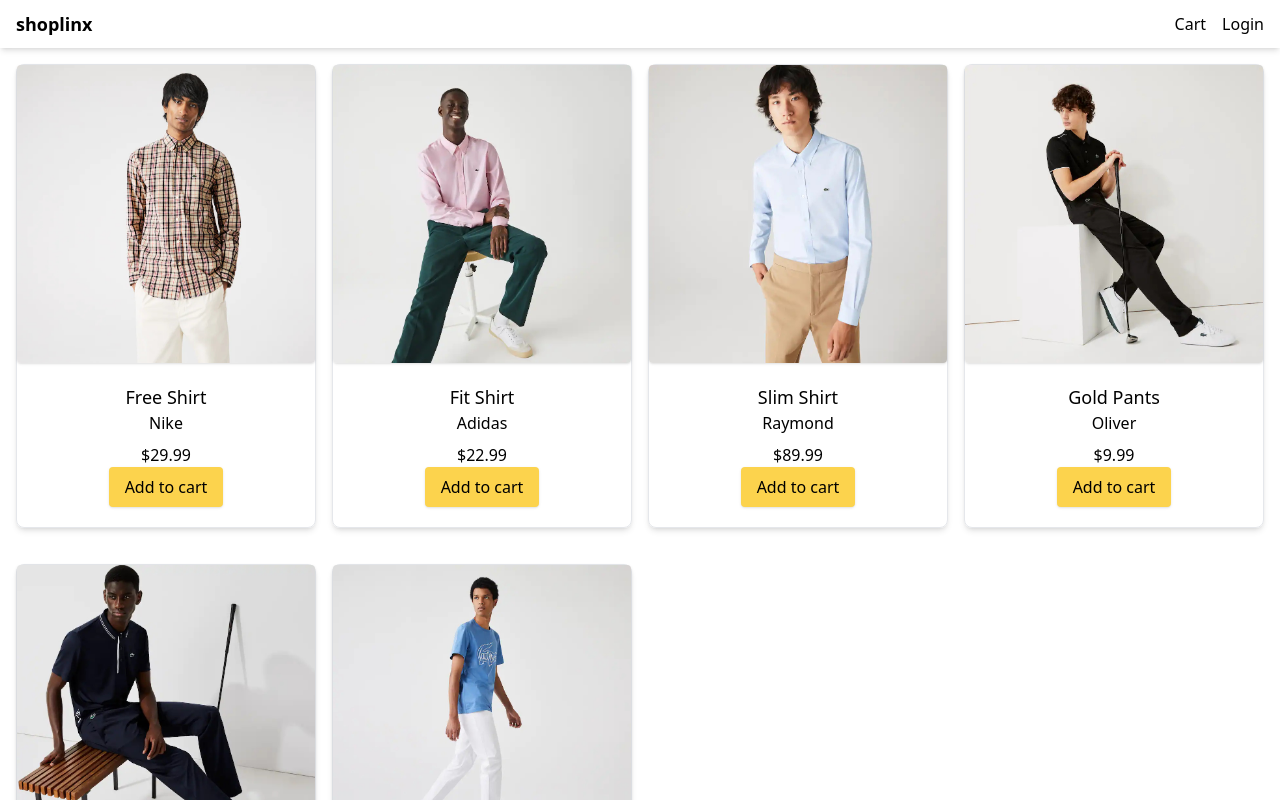
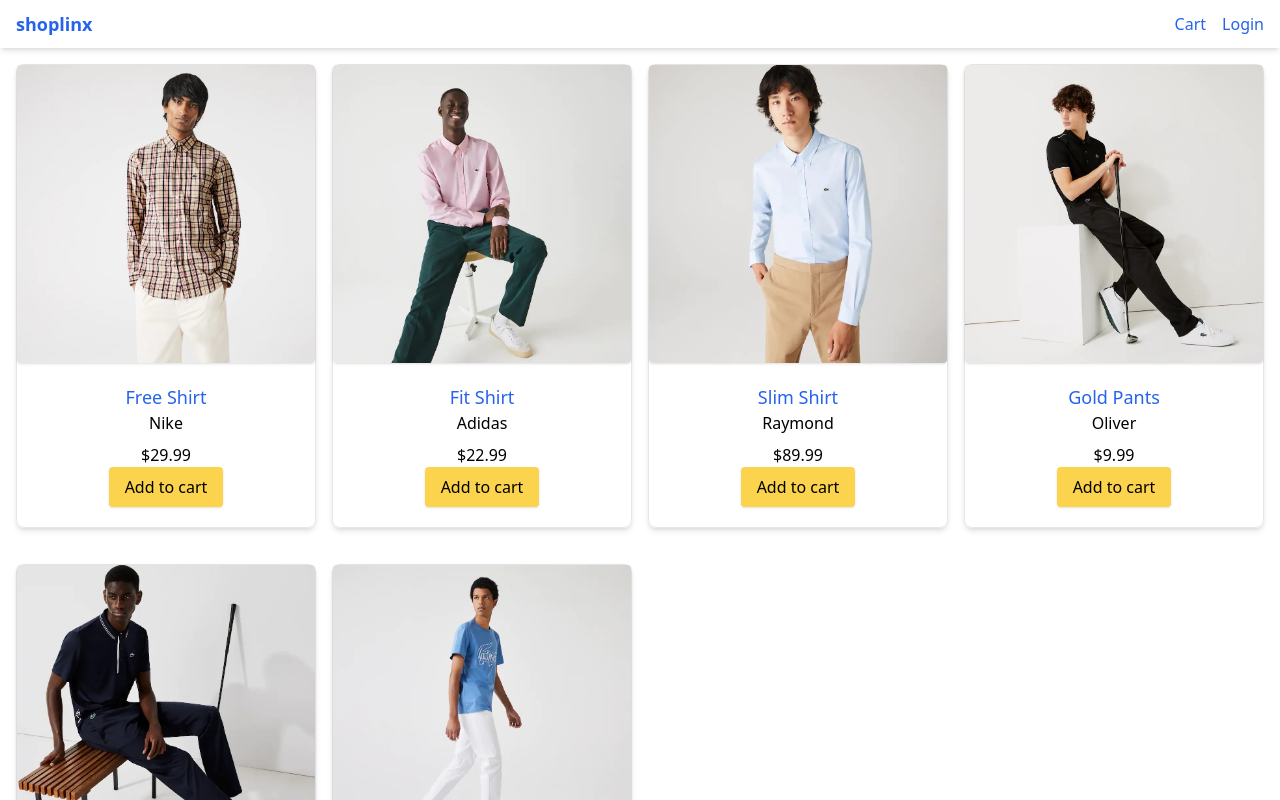
Before and after one commit to coolzyte/shop-linx, a Next.js app: page / in a window 1280 px wide. Shown: the top 800 px of the page. Built offline with nearby package versions, Linux system fonts and the light colour scheme; no server answers.

Commit message:
added the dropdown menu and implement logout

```diff
--- /dev/null
+++ b/components/DropdownLink.tsx
@@ -0,0 +1,16 @@
+import Link from 'next/link';
+
+interface DropdownLinkProps {
+  href: string;
+  children: React.ReactNode;
+  className: string;
+}
+
+export default function DropdownLink(props: DropdownLinkProps) {
+  const { href, children, ...rest } = props;
+  return (
+    <Link href={href}>
+      <span {...rest}>{children}</span>
+    </Link>
+  );
+}
--- a/components/Layout.tsx
+++ b/components/Layout.tsx
@@ -1,10 +1,13 @@
 import { Store, IState } from '@/utils/Store';
-import { useSession } from 'next-auth/react';
+import { Menu } from '@headlessui/react';
+import { signOut, useSession } from 'next-auth/react';
 import Head from 'next/head';
 import Link from 'next/link';
 import { useContext, useEffect, useState } from 'react';
 import { ToastContainer } from 'react-toastify';
 import 'react-toastify/dist/ReactToastify.css';
+import DropdownLink from './DropdownLink';
+import Cookies from 'js-cookie';
 
 interface ILayoutContext extends IState {}
 
@@ -16,12 +19,18 @@
 export default function Layout({ title, children }: LayoutProps) {
   const { status, data: session } = useSession();
 
-  const { cart } = useContext<ILayoutContext>(Store);
+  const { cart, dispatch } = useContext<ILayoutContext>(Store);
   const [cartItemsCount, setCartItemsCount] = useState(0);
 
   useEffect(() => {
     setCartItemsCount(cart.cartItems.reduce((a, c) => a + c.quantity, 0));
   }, [cart.cartItems]);
+
+  const logoutClickHandler = () => {
+    Cookies.remove('cart');
+    dispatch({ type: 'CART_RESET' });
+    signOut({ callbackUrl: '/login' });
+  };
 
   return (
     <>
@@ -50,7 +59,35 @@
               {status === 'loading' ? (
                 'Loading'
               ) : session?.user ? (
-                session.user.name
+                <Menu as="div" className="relative inline-block">
+                  <Menu.Button className="text-blue-600">
+                    {session.user.name}
+                  </Menu.Button>
+                  <Menu.Items className="absolute right-0 w-56 top-10 origin-top-right shadow-lg">
+                    <Menu.Item>
+                      <DropdownLink className="dropdown-link" href="/profile">
+                        Profile
+                      </DropdownLink>
+                    </Menu.Item>
+                    <Menu.Item>
+                      <DropdownLink
+                        className="dropdown-link"
+                        href="/order-history"
+                      >
+                        Order History
+                      </DropdownLink>
+                    </Menu.Item>
+                    <Menu.Item>
+                      <DropdownLink
+                        className="dropdown-link"
+                        href="#"
+                        onClick={logoutClickHandler}
+                      >
+                        Logout
+                      </DropdownLink>
+                    </Menu.Item>
+                  </Menu.Items>
+                </Menu>
               ) : (
                 <Link href="/login">Login</Link>
               )}
--- a/package.json
+++ b/package.json
@@ -9,6 +9,7 @@
     "lint": "next lint"
   },
   "dependencies": {
+    "@headlessui/react": "^1.7.14",
     "@heroicons/react": "^1.0.6",
     "@types/node": "18.16.3",
     "@types/react": "18.2.5",
--- a/styles/globals.css
+++ b/styles/globals.css
@@ -2,10 +2,16 @@
 @tailwind components;
 @tailwind utilities;
 
-:root {
-  --foreground-rgb: 0, 0, 0;
-  --background-start-rgb: 214, 219, 220;
-  --background-end-rgb: 255, 255, 255;
+html,
+body {
+  padding: 0;
+  margin: 0;
+  font-family: system-ui, -apple-system, BlinkMacSystemFont, 'Segoe UI', Roboto,
+    Oxygen, Ubuntu, Cantarell, 'Open Sans', 'Helvetica Neue', sans-serif;
+}
+
+a {
+  @apply text-blue-600 hover:text-blue-800;
 }
 
 .card {
@@ -20,3 +26,7 @@
 textarea {
   @apply rounded border p-2 outline-none ring-indigo-300 focus:ring;
 }
+
+.dropdown-link {
+  @apply flex bg-gray-100 p-2 hover:bg-gray-200;
+}
--- a/utils/Store.tsx
+++ b/utils/Store.tsx
@@ -40,6 +40,15 @@
       Cookies.set('cart', JSON.stringify({ ...state.cart, cartItems }));
       return { ...state, cart: { ...state.cart, cartItems } };
     }
+    case 'CART_RESET':
+      return {
+        ...state,
+        cart: {
+          cartItems: [],
+          shippingAddress: { location: {} },
+          paymentMethod: '',
+        },
+      };
     default:
       return state;
   }
```
Also changed, not shown: 1 other file (tests, documents, lock files or other folders).
